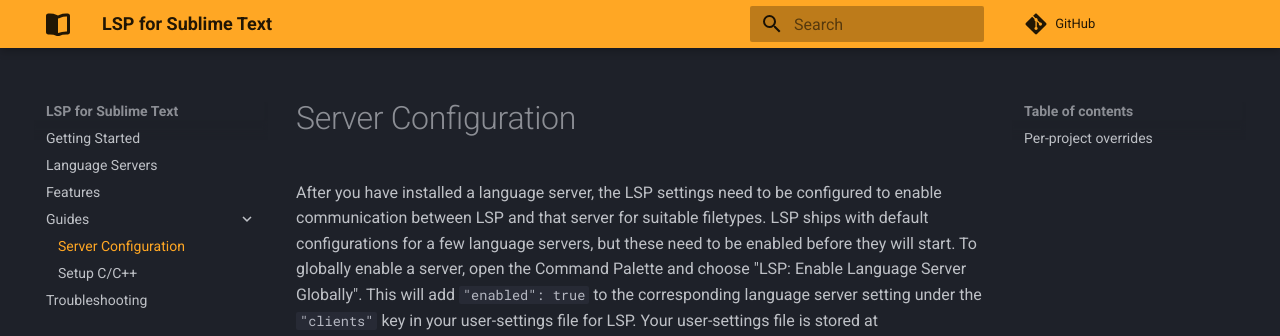
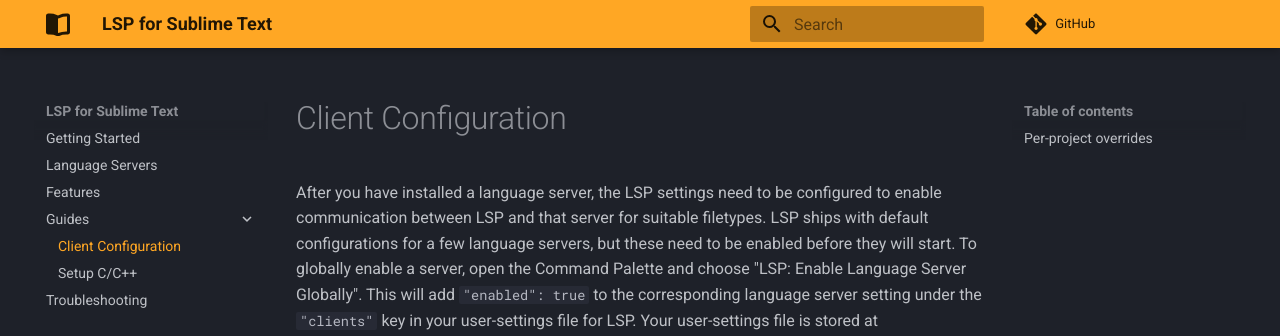
Before and after one commit to sublimelsp/LSP, an MkDocs documentation site: the page built from docs/guides/client_configuration.md, in a window 1280 px wide and 900 px high. Shown: the top 336 px of the window. Built offline with MkDocs 1.6.1 and Material for MkDocs 9.7.7, drawn with Linux system fonts in a browser that asks for light colours; comment, search, counter and statistics services are not loaded.

Commit message:
rename ""server configuration" to "client configuration"

```diff
--- a/docs/guides/server_configuration.md
+++ b/docs/guides/client_configuration.md
@@ -1,4 +1,4 @@
-# Server Configuration
+# Client Configuration
 
 After you have installed a language server, the LSP settings need to be configured to enable communication between LSP and that server for suitable filetypes.
 LSP ships with default configurations for a few language servers, but these need to be enabled before they will start.
--- a/mkdocs.yml
+++ b/mkdocs.yml
@@ -37,7 +37,7 @@
     - Language Servers: 'language_servers.md'
     - Features: 'features.md'
     - Guides:
-      - Server Configuration: 'guides/server_configuration.md'
+      - Client Configuration: 'guides/client_configuration.md'
       - Setup C/C++: 'guides/cplusplus.md'
     - Troubleshooting: 'troubleshooting.md'
 
```
